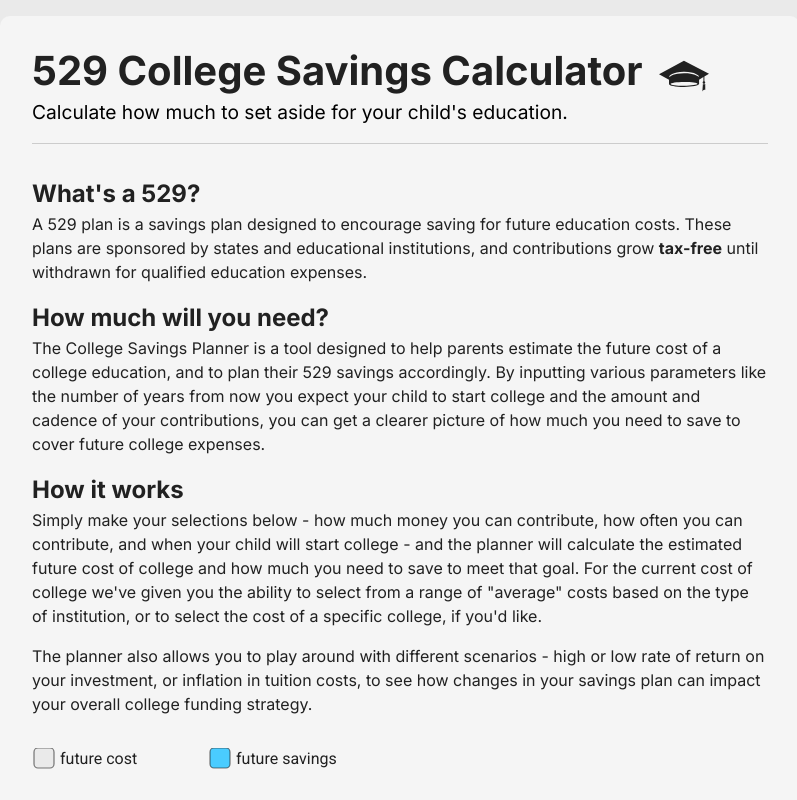
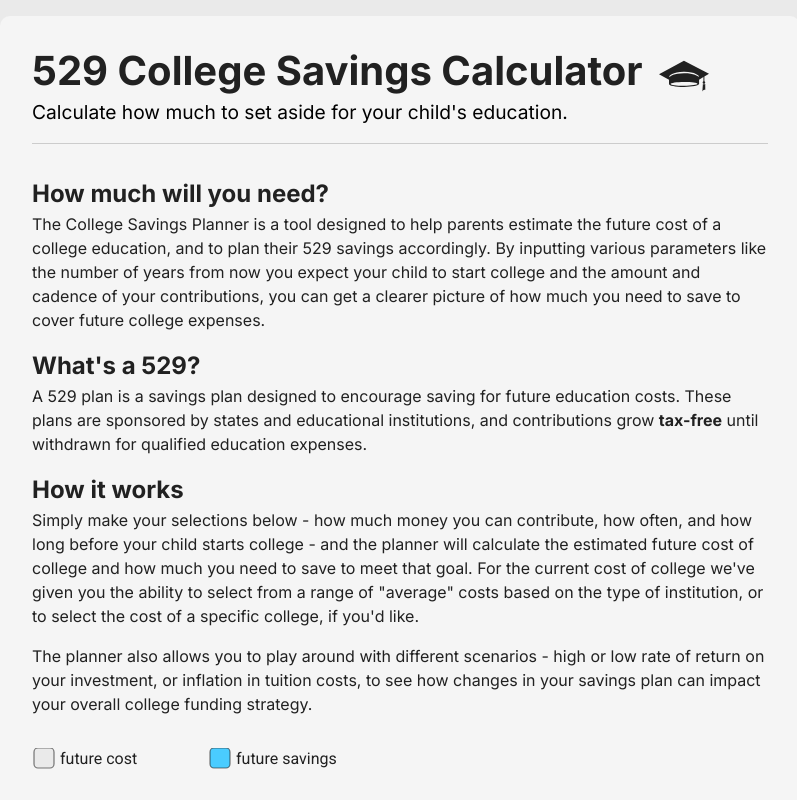
Before and after one commit to aokorodu/CollegeSavingsPlanner_React, a React (Vite) app in the folder CSP-react/: page / in a window 1280 px wide. Shown: the top 800 px of the page, without its empty margins (240-1037 px from the left). Built offline with nearby package versions, Linux system fonts and the light colour scheme.

Commit message:
shifted what is stuff around

```diff
--- a/CSP-react/src/components/uicomponents/WhatIsSection/WhatIs.tsx
+++ b/CSP-react/src/components/uicomponents/WhatIsSection/WhatIs.tsx
@@ -3,15 +3,15 @@ import styles from './WhatIsSection.module.css';
 const WhatIs = () => {
     return (
         <div className={styles.holder}>
-            <h2>What's a 529?</h2>
-            <div className={styles.paragraph}>A 529 plan is a savings plan designed to encourage saving for future education costs. These plans are sponsored by states and educational institutions, and contributions grow <strong>tax-free</strong> until withdrawn for qualified education expenses.</div>
             <h2>How much will you need?</h2>
             <div className={styles.paragraph}>
                 The College Savings Planner is a tool designed to help parents estimate the future cost of a college education, and to plan their 529 savings accordingly. By inputting various parameters like the number of years from now you expect your child to start college and the amount and cadence of your contributions, you can get a clearer picture of how much you need to save to cover future college expenses.
             </div>
+            <h2>What's a 529?</h2>
+            <div className={styles.paragraph}>A 529 plan is a savings plan designed to encourage saving for future education costs. These plans are sponsored by states and educational institutions, and contributions grow <strong>tax-free</strong> until withdrawn for qualified education expenses.</div>
             <h2>How it works</h2>
             <div className={styles.paragraph}>
-                Simply make your selections below - how much money you can contribute, how often you can contribute, and when your child will start college - and the planner will calculate the estimated future cost of college and how much you need to save to meet that goal. For the current cost of college we've given you the ability to select from a range of "average" costs based on the type of institution, or to select the cost of a specific college, if you'd like. </div><div className={styles.paragraph}>The planner also allows you to play around with different scenarios - high or low rate of return on your investment, or inflation in tuition costs, to see how changes in your savings plan can impact your overall college funding strategy.
+                Simply make your selections below - how much money you can contribute, how often, and how long before your child starts college - and the planner will calculate the estimated future cost of college and how much you need to save to meet that goal. For the current cost of college we've given you the ability to select from a range of "average" costs based on the type of institution, or to select the cost of a specific college, if you'd like. </div><div className={styles.paragraph}>The planner also allows you to play around with different scenarios - high or low rate of return on your investment, or inflation in tuition costs, to see how changes in your savings plan can impact your overall college funding strategy.
             </div>
             <p>
 
```
